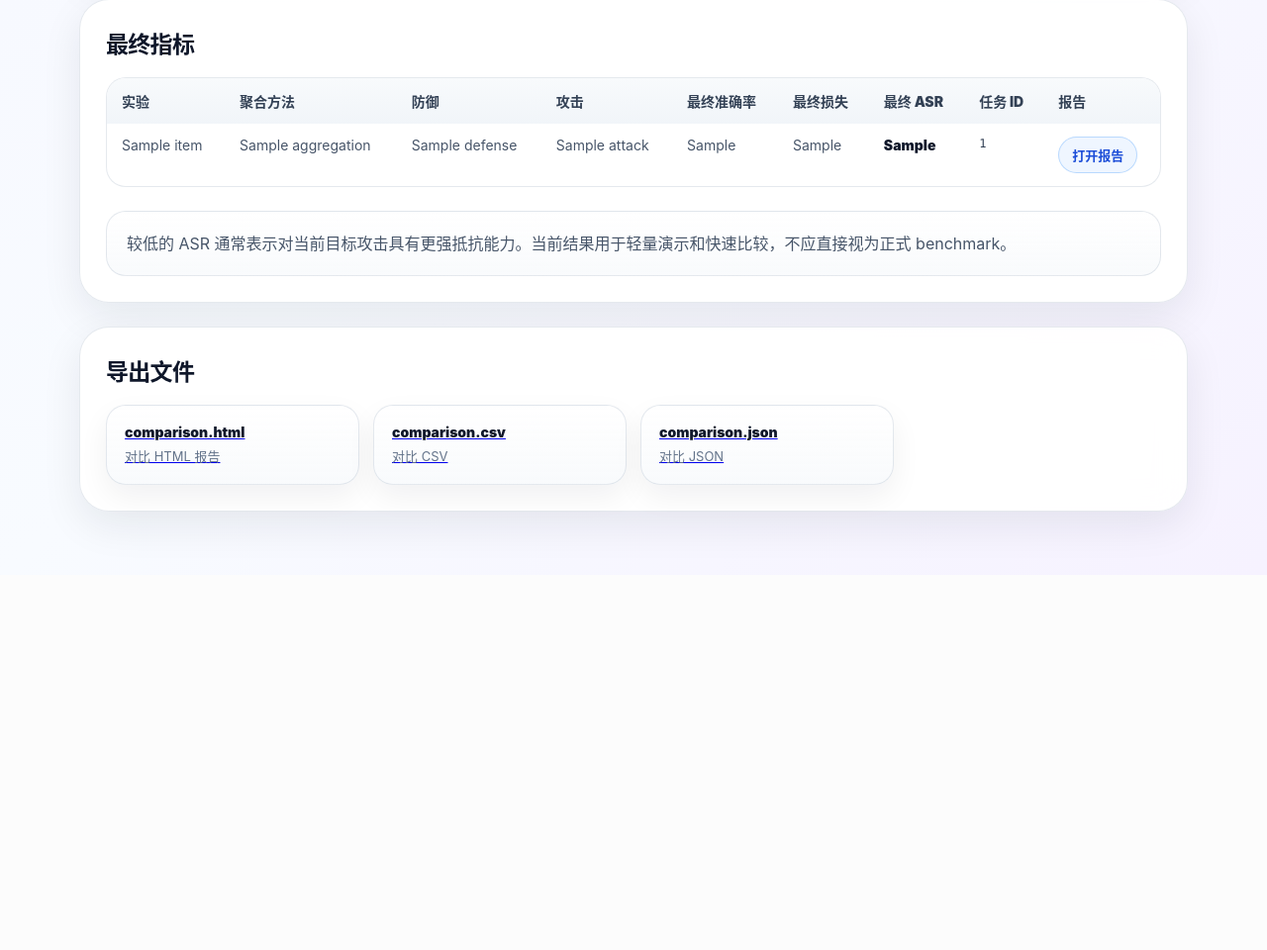
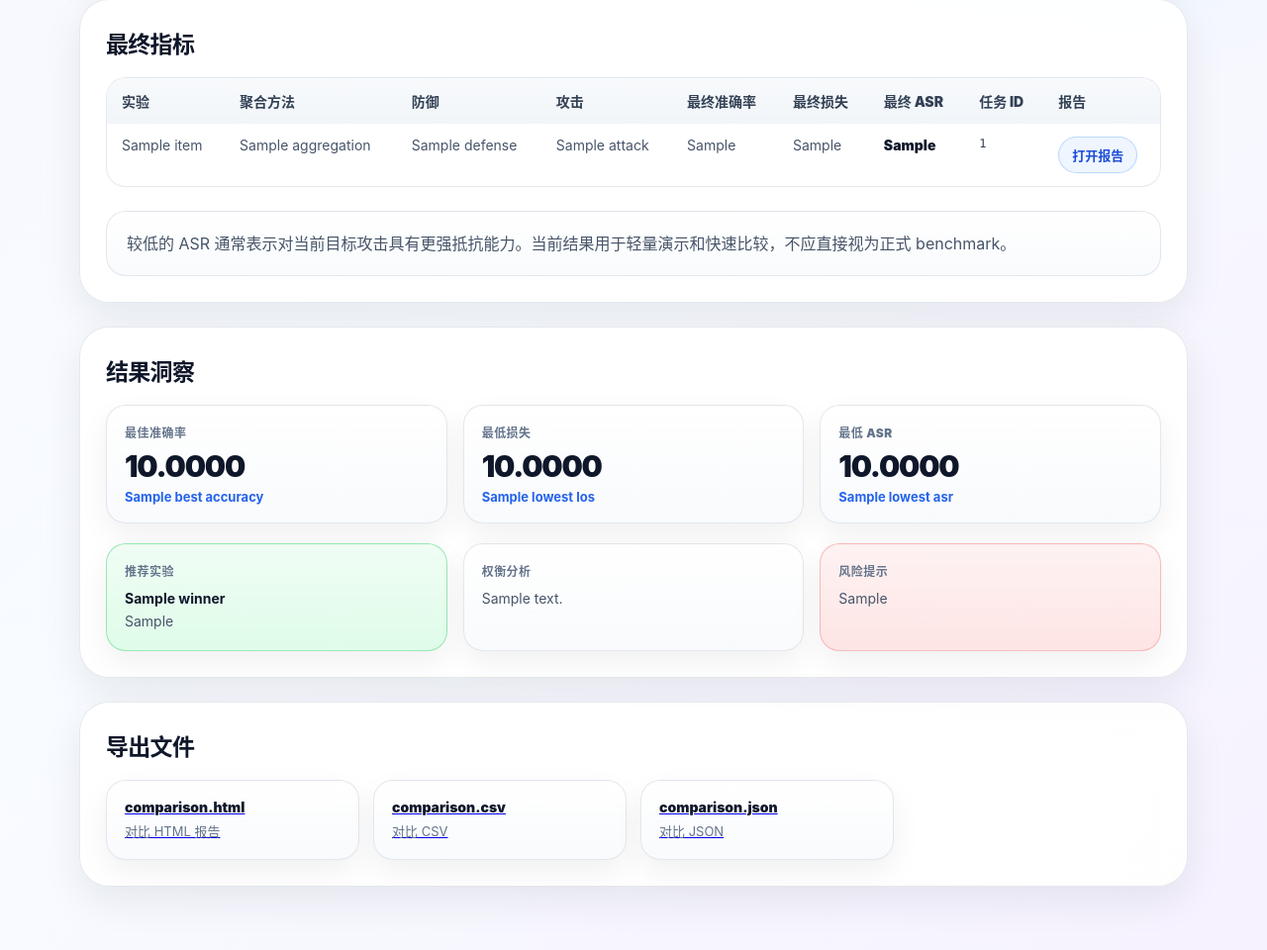
Before and after one commit to Calvin1989/FedGuardLab, a Python web app: template fedguardlab/reporting/templates/comparison.html.j2 in a window 1280 px wide. Shown: the part 588-1548 px from the top of the page at 99% size. Before the commit the page ends 1136 px from the top, so only its background shows below. Run offline with Jinja, Linux system fonts and the light colour scheme; the template is opened without the code that fills it: most values are stand-ins (such as "Sample title", 1, 10 or a date in 2020).

Commit message:
feat: add comparison result insights

```diff
--- a/fedguardlab/reporting/templates/comparison.html.j2
+++ b/fedguardlab/reporting/templates/comparison.html.j2
@@ -431,19 +431,115 @@
       font-size: 12px;
     }
 
+    /* ---- Insights ---- */
+
+    .insight-grid {
+      display: grid;
+      grid-template-columns: repeat(3, minmax(0, 1fr));
+      gap: 16px;
+      margin-bottom: 20px;
+    }
+
+    .insight-card {
+      padding: 18px;
+      border: 1px solid var(--border);
+      border-radius: var(--radius-lg);
+      background: linear-gradient(180deg, rgba(255,255,255,0.96), rgba(248,250,252,0.92));
+      box-shadow: 0 12px 30px rgba(15, 23, 42, 0.06);
+    }
+
+    .insight-label {
+      display: block;
+      color: var(--muted);
+      font-size: 12px;
+      font-weight: 900;
+      letter-spacing: 0.04em;
+      text-transform: uppercase;
+    }
+
+    .insight-value {
+      display: block;
+      margin-top: 10px;
+      color: var(--text);
+      font-size: clamp(22px, 2.5vw, 30px);
+      line-height: 1.1;
+      font-weight: 900;
+      letter-spacing: -0.04em;
+    }
+
+    .insight-experiment {
+      display: block;
+      margin-top: 6px;
+      color: var(--primary);
+      font-size: 13px;
+      font-weight: 700;
+    }
+
+    .insight-extra-grid {
+      display: grid;
+      grid-template-columns: repeat(auto-fit, minmax(280px, 1fr));
+      gap: 16px;
+    }
+
+    .insight-extra-card {
+      padding: 18px;
+      border: 1px solid var(--border);
+      border-radius: var(--radius-lg);
+      background: linear-gradient(180deg, rgba(255,255,255,0.96), rgba(248,250,252,0.92));
+      box-shadow: 0 12px 30px rgba(15, 23, 42, 0.06);
+    }
+
+    .insight-extra-card.winner {
+      border-color: rgba(34, 197, 94, 0.4);
+      background: linear-gradient(180deg, rgba(240, 253, 244, 0.96), rgba(220, 252, 231, 0.92));
+    }
+
+    .insight-extra-card.risk {
+      border-color: rgba(239, 68, 68, 0.3);
+      background: linear-gradient(180deg, rgba(254, 242, 242, 0.96), rgba(254, 226, 226, 0.92));
+    }
+
+    .insight-extra-title {
+      display: block;
+      color: var(--muted);
+      font-size: 12px;
+      font-weight: 900;
+      letter-spacing: 0.04em;
+      text-transform: uppercase;
+      margin-bottom: 8px;
+    }
+
+    .insight-extra-body {
+      color: var(--muted-strong);
+      font-size: 14px;
+      line-height: 1.65;
+    }
+
+    .insight-extra-body strong {
+      color: var(--text);
+    }
+
+    .insight-placeholder {
+      color: var(--muted);
+      font-size: 14px;
+      font-style: italic;
+    }
+
     @media (max-width: 900px) {
       body { padding: 24px 14px; }
       .top-row { grid-template-columns: 1fr; }
       .meta-panel { width: 100%; }
       .metric-grid,
-      .export-grid { grid-template-columns: repeat(2, minmax(0, 1fr)); }
+      .export-grid,
+      .insight-grid { grid-template-columns: repeat(2, minmax(0, 1fr)); }
     }
 
     @media (max-width: 640px) {
       .hero,
       .section { padding: 22px; border-radius: 22px; }
       .metric-grid,
-      .export-grid { grid-template-columns: 1fr; }
+      .export-grid,
+      .insight-grid { grid-template-columns: 1fr; }
       th,
       td { padding: 11px 12px; }
       h1 { font-size: clamp(30px, 10vw, 42px); }
@@ -580,6 +676,70 @@
       </div>
     </section>
 
+    {% if insights %}
+    <section class="section">
+      <h2>{{ L.insights_title|default("结果洞察") }}</h2>
+
+      <div class="insight-grid">
+        <div class="insight-card">
+          <span class="insight-label">{{ L.best_accuracy|default("最佳准确率") }}</span>
+          <span class="insight-value">
+            {% if insights.best_accuracy %}{{ "%.4f"|format(insights.best_accuracy.value) }}{% else %}-{% endif %}
+          </span>
+          {% if insights.best_accuracy %}
+          <span class="insight-experiment">{{ insights.best_accuracy.experiment_name }}</span>
+          {% endif %}
+        </div>
+
+        <div class="insight-card">
+          <span class="insight-label">{{ L.lowest_loss|default("最低损失") }}</span>
+          <span class="insight-value">
+            {% if insights.lowest_loss %}{{ "%.4f"|format(insights.lowest_loss.value) }}{% else %}-{% endif %}
+          </span>
+          {% if insights.lowest_loss %}
+          <span class="insight-experiment">{{ insights.lowest_loss.experiment_name }}</span>
+          {% endif %}
+        </div>
+
+        <div class="insight-card">
+          <span class="insight-label">{{ L.lowest_asr|default("最低 ASR") }}</span>
+          <span class="insight-value">
+            {% if insights.lowest_asr %}{{ "%.4f"|format(insights.lowest_asr.value) }}{% else %}-{% endif %}
+          </span>
+          {% if insights.lowest_asr %}
+          <span class="insight-experiment">{{ insights.lowest_asr.experiment_name }}</span>
+          {% endif %}
+        </div>
+      </div>
+
+      <div class="insight-extra-grid">
+        {% if insights.winner %}
+        <div class="insight-extra-card winner">
+          <span class="insight-extra-title">{{ L.recommended|default("推荐实验") }}</span>
+          <div class="insight-extra-body">
+            <strong>{{ insights.winner.experiment_name }}</strong>
+            {% if insights.winner_reason %}<br>{{ insights.winner_reason }}{% endif %}
+          </div>
+        </div>
+        {% endif %}
+
+        {% if insights.tradeoff_summary %}
+        <div class="insight-extra-card">
+          <span class="insight-extra-title">{{ L.tradeoff|default("权衡分析") }}</span>
+          <div class="insight-extra-body">{{ insights.tradeoff_summary }}</div>
+        </div>
+        {% endif %}
+
+        {% if insights.risk_hint %}
+        <div class="insight-extra-card risk">
+          <span class="insight-extra-title">{{ L.risk_hint|default("风险提示") }}</span>
+          <div class="insight-extra-body">{{ insights.risk_hint }}</div>
+        </div>
+        {% endif %}
+      </div>
+    </section>
+    {% endif %}
+
     <section class="section">
       <h2>{{ L.exported_files|default("导出文件") }}</h2>
 
```
Also changed, not shown: api/main.py (+13 -0 lines), docs/roadmap.md (+7 -7 lines), fedguardlab/reporting/comparison.py (+148 -0 lines), tests/test_report_artifact_regression.py (+172 -0 lines), web/src/App.vue (+165 -0 lines), CHANGELOG.md.
